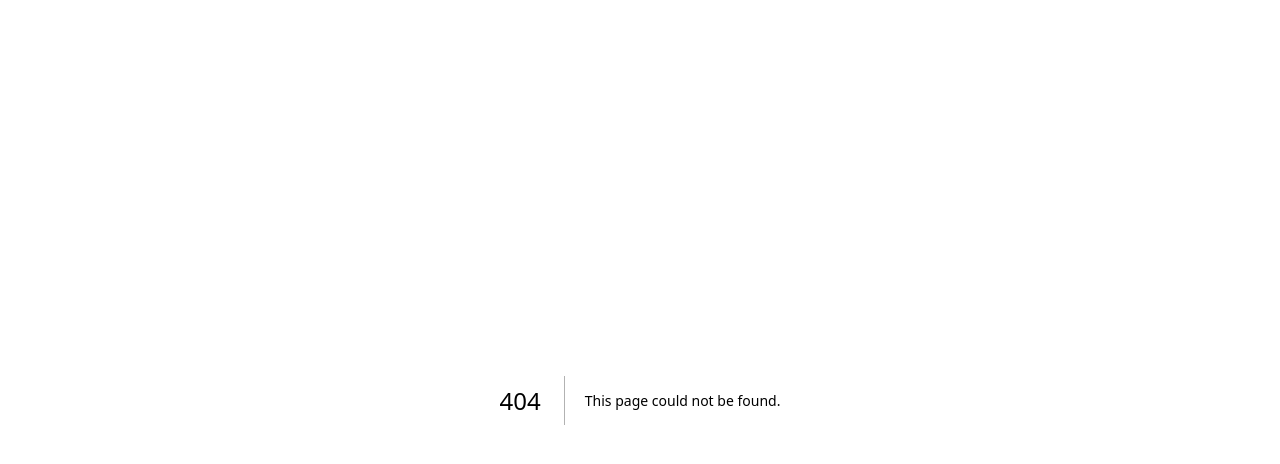
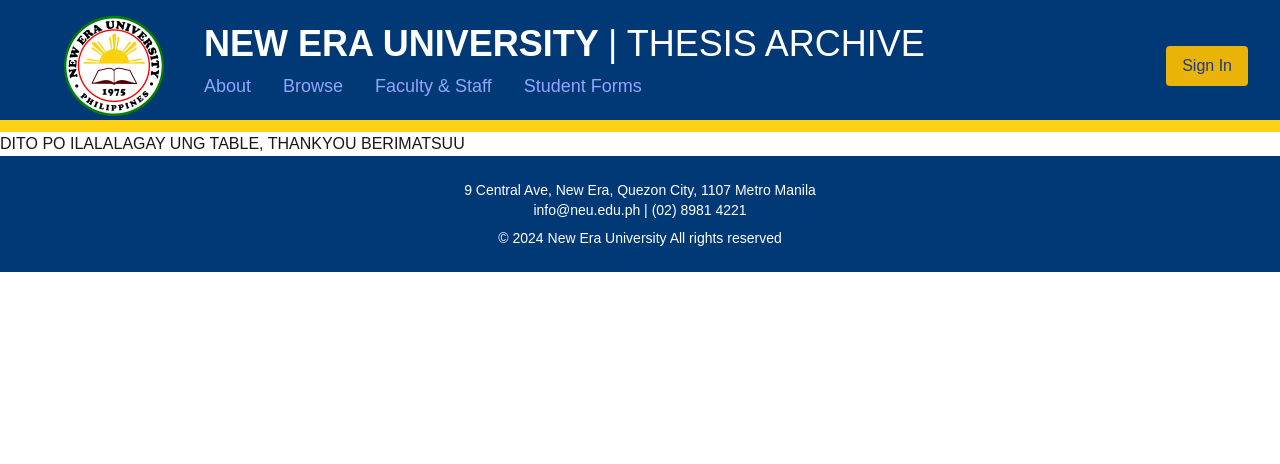
Before and after one commit to ThesisTrack/thesis-archiving, a Next.js app: page /browsetheses in a window 1280 px wide. Before the commit this address had no page. Shown: the top 464 px of the page. Built offline with nearby package versions, Linux system fonts and the light colour scheme; no server answers.

Commit message:
browsetheses

```diff
--- /dev/null
+++ b/src/app/browsetheses/page.js
@@ -0,0 +1,15 @@
+'use client'
+
+import { NavigationBar } from "@/components/Common/NavigationBar"
+import { Footer } from "@/components/Common/Footer"
+
+export default function Home(){
+    return(
+
+        <div>
+            <NavigationBar/>
+            DITO PO ILALALAGAY UNG TABLE, THANKYOU BERIMATSUU
+            <Footer/>
+        </div>
+    )
+}
```
